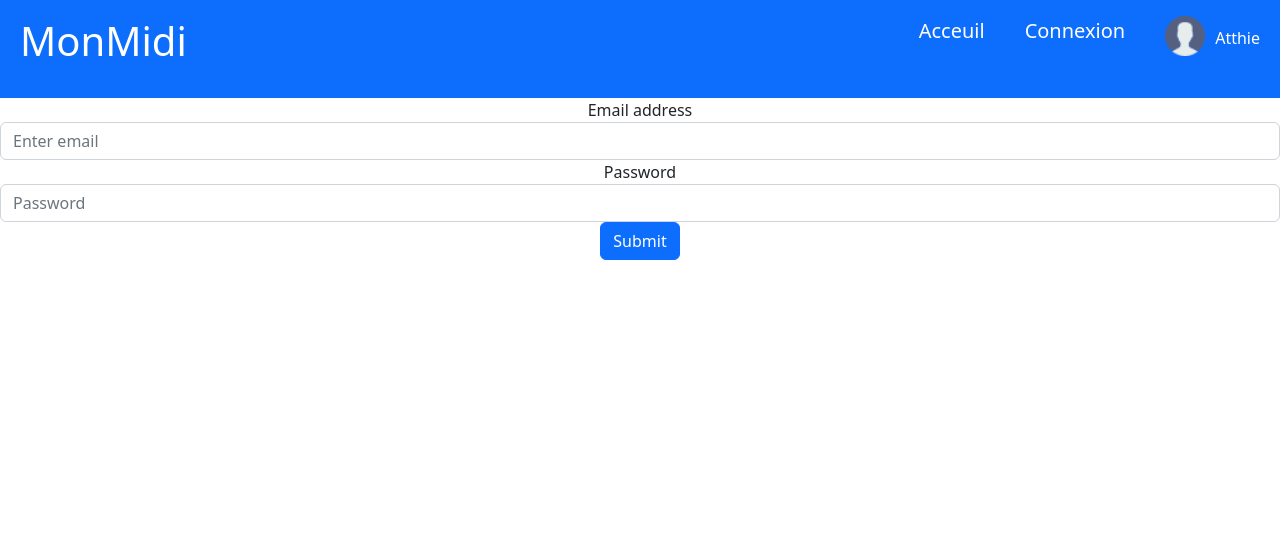
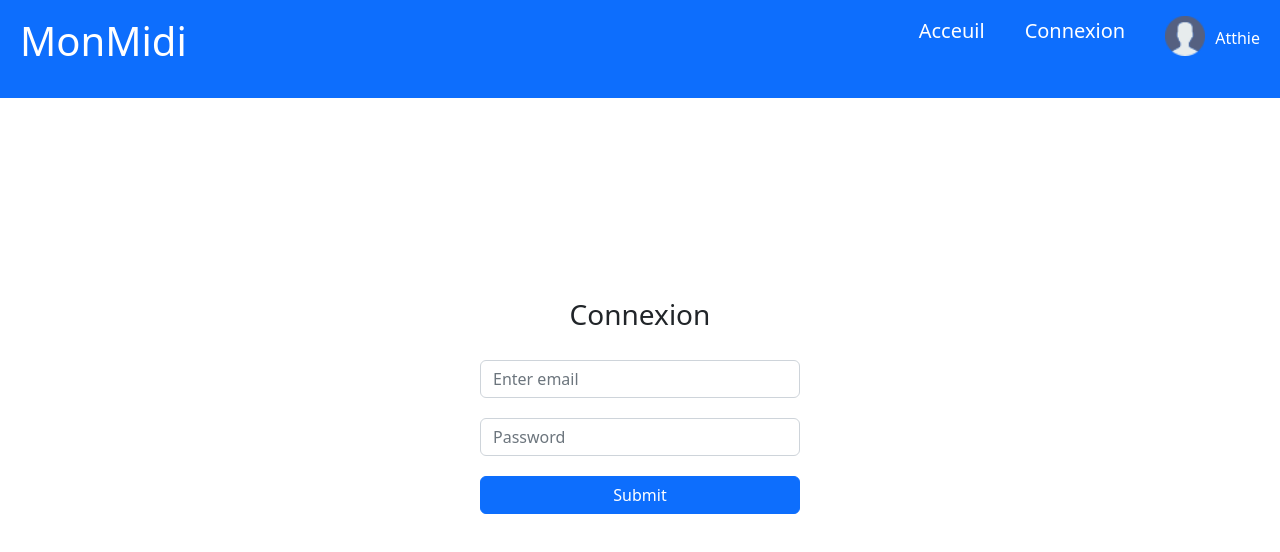
Before and after one commit to Atthie/useContext, a React (Create React App) app: page /Connexion in a window 1280 px wide. Shown: the top 552 px of the page. Built offline with nearby package versions, Linux system fonts and the light colour scheme.

Commit message:
Stylisation du formulaire de connexion

```diff
--- a/src/App.css
+++ b/src/App.css
@@ -33,6 +33,9 @@ a{
 .navbar-nav{
   display: flex;gap: 40px;
 }
+
+
+
 /* Menu */
 .menu {
 
@@ -58,3 +61,14 @@ a{
   height: 50px;
   margin-top: 50px;
 }
+
+/* Connexion */
+
+form{
+  width: 40vh;
+  display: flex; flex-direction: column;gap: 20px;
+}
+
+.form{
+  display: flex; flex-direction: column; align-items: center;margin-top: 200px;
+}
--- a/src/Connexion.jsx
+++ b/src/Connexion.jsx
@@ -3,17 +3,19 @@ function Connexion(){
     return (
         <div>
             <Navbar></Navbar>
+            <div className="form">
                 <form>
+                    <h3>Connexion</h3>
                     <div class="form-group">
-                    <label for="exampleInputEmail1">Email address</label>
                         <input type="email" class="form-control" id="exampleInputEmail1" aria-describedby="emailHelp" placeholder="Enter email"/>
                     </div>
                     <div class="form-group">
-                    <label for="exampleInputPassword1">Password</label>
                         <input type="password" class="form-control" id="exampleInputPassword1" placeholder="Password"/>
                     </div>
                     <button type="submit" class="btn btn-primary">Submit</button>
                 </form>
+            </div>
+
 
         </div>
 
```
Lines whose indentation alone changed are shown as unchanged.
